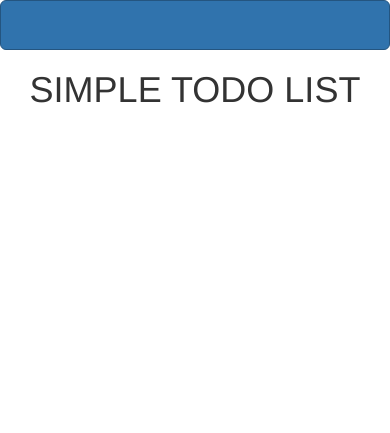
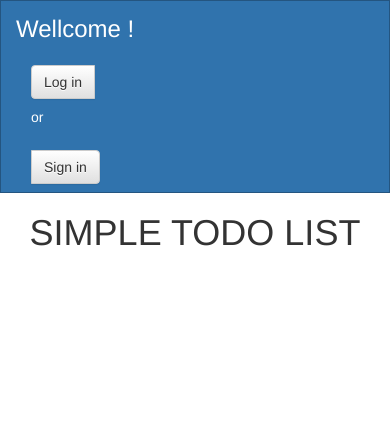
Before and after one commit to AlekseyZaytcev/TaskManager, a Django app: page / in a window 390 px wide. Shown: the top 433 px of the page. Run offline with Django 3.2, Linux system fonts and the light colour scheme; some libraries are stand-ins or nearby versions.

Commit message:
Add navbar to base template and logic for user log out.

```diff
--- a/managePage/urls.py
+++ b/managePage/urls.py
@@ -1,6 +1,8 @@
-from django.urls import path
+from django.conf.urls import url
+
 from . import views
 
 urlpatterns = [
-    path('', views.home, name='home'),
+    url(r'^$', views.home, name='home'),
+    url(r'^logout/$', views.user_logout, name='logout'),
 ]
--- a/managePage/views.py
+++ b/managePage/views.py
@@ -1,5 +1,14 @@
-from django.shortcuts import render
+from django.contrib.auth import logout
+from django.contrib.auth.decorators import login_required
+from django.shortcuts import render, redirect
+
 
 # Create your views here.
 def home(request):
     return render(request, 'managePage/home.html')
+
+
+@login_required
+def user_logout(request):
+    logout(request)
+    return redirect('home')
--- a/static/static_dev/css/style.css
+++ b/static/static_dev/css/style.css
@@ -6,5 +6,5 @@
 .navbar {
     background-color: #3073ad;
     border-color: #245580;
-    border-radius: 6px;
+    border-radius: 0px;
 }
--- a/templates/managePage/base.html
+++ b/templates/managePage/base.html
@@ -7,18 +7,40 @@
     <link rel="stylesheet" href="{% static 'css/bootstrap.css' %}">
     <link rel="stylesheet" href="{% static 'css/bootstrap-theme.css' %}">
     <link rel="stylesheet" href="{% static 'css/style.css' %}">
+    <link rel="shortcut icon" type="image/png" href="{% static 'favicon.ico' %}"/>
 </head>
 <body>
 <nav class="navbar">
     <div class="container-fluid">
-        <div class="navbar-header">
-
+        <div class="row">
+            <div class="col-md-10">
+            <h3 class="navbar-text" style="color: white;">Wellcome {{ user.username }}!</h3>
+            </div>
+            <div class="col-md-2">
+                {% if user.is_anonymous %}
+                <div class="container">
+                    <div class="btn-group">
+                        <button type="button" class="btn btn-default navbar-btn">Log in</button>
+                        <p class="navbar-text" style="color: white;">or</p>
+                        <button type="button" class="btn btn-default navbar-btn">Sign in</button>
+                    </div>
+                </div>
+                {% else %}
+                {% if user.is_authenticated %}
+                {% if user.is_superuser %}
+                <a href="/admin/" class="btn btn-primary active mr-sm-2 navbar-btn" role="button"
+                   aria-pressed="true">Admin page</a>
+                {% endif %}
+                <a href="{% url 'logout' %}" class="btn btn-primary active navbar-btn" role="button" aria-pressed="true">LogOut</a>
+                {% endif %}
+                {% endif %}
+            </div>
         </div>
     </div>
 </nav>
 <h1 align="center">SIMPLE TODO LIST</h1>
 {% block content %}
-{% endblock %}
+{% endblock content%}
 
 <button type="button" id="addToDoList" class="btn btn-primary btn-lg">
     <span class="glyphicon glyphicon-plus" aria-hidden="true"></span> Add TODO List
--- a/templates/managePage/home.html
+++ b/templates/managePage/home.html
@@ -1,5 +1,6 @@
 {% extends 'managePage/base.html' %}
+
 
 {% block content %}
 
-{% endblock %}
+{% endblock content%}
```
